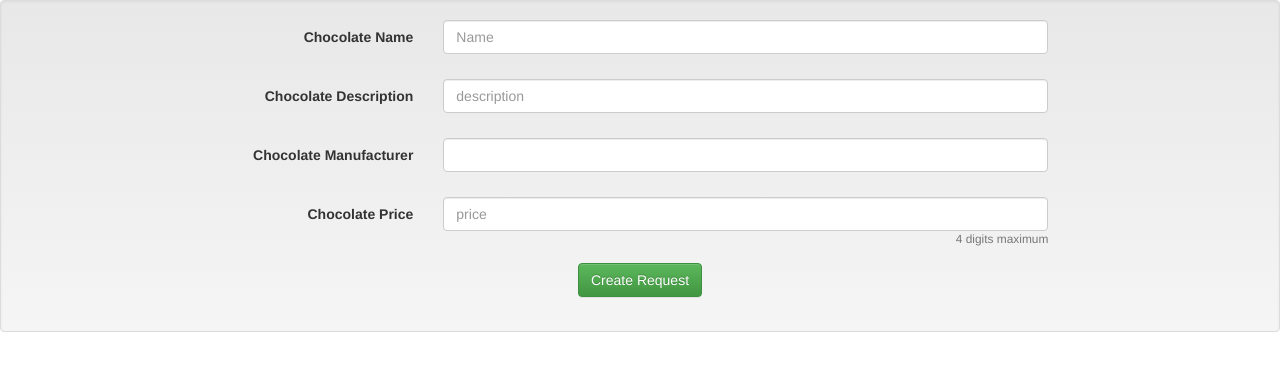
After one commit to sreejakailas/workshop, a Django app: page /register/chocolate/add/ in a window 1280 px wide. The commit adds this page. Shown: the top 371 px of the page. Run offline with Django 3.2, Linux system fonts and the light colour scheme; some libraries are stand-ins or nearby versions.

Commit message:
third commit

```diff
--- a/mysite/settings.py
+++ b/mysite/settings.py
@@ -127,5 +127,5 @@ MEDIA_URL = '/media/'
 STATIC_URL = '/static/'
 STATICFILES_DIRS = (MEDIA_ROOT,)
 STATIC_ROOT = os.path.join(BASE_DIR, "static")
-LOGIN_REDIRECT_URL = 'Home'
+LOGIN_REDIRECT_URL = 'home'
 AUTH_USER_MODEL = "register.User"
--- a/mysite/url.py
+++ b/mysite/url.py
@@ -28,5 +28,9 @@ urlpatterns = [
     url(r'^user/login/$',
         anonymous_required(auth_views.login),
         {'template_name': 'login.html'},
-        name='login')
+        name='login'),
+    url(r'^user/logout/$',
+        auth_views.logout,
+        {'template_name': 'logout.html'},
+        name='logout'),
 ]
--- a/register/forms.py
+++ b/register/forms.py
@@ -11,16 +11,16 @@ user_widgets = {
     'user_last_name': forms.TextInput(attrs={'placeholder':_('Last Name'),
                                              'required': True}),
     'email': forms.TextInput(attrs={'placeholder':_('Your Email address'),
-                                             'required': True}),
+                                    'required': True}),
     'username': forms.TextInput(attrs={'placeholder':_('Username'),
-                                             'required': True}),
+                                       'required': True}),
 }
 
 user_extra_widgets = {
     'user_github'    : forms.TextInput(attrs={'placeholder':_('Github profile'), 'required': False}),
     'user_linkedin'  : forms.TextInput(attrs={'placeholder':_('Linkedin profile'), 'required': False}),
     'user_bio'    :  forms.Textarea(attrs={'placeholder':_('Short bio about yourself'),
-                                            'rows':4, 'cols':15, 'required': False}),
+                                           'rows':4, 'cols':15, 'required': False}),
     'user_occupation'    : forms.TextInput(attrs={'placeholder':_('Your occupation'), 'required': False}),
     'user_nationality'    : forms.TextInput(attrs={'placeholder':_('Your Nationality'), 'required': False}),
 }
@@ -34,7 +34,7 @@ captcha_attrs = {'theme': 'clean', 'size': 'compact'}
 
 class UserRegistrationForm(ModelForm):
     repass = forms.CharField(widget=forms.PasswordInput(attrs={'placeholder':'Re Enter Password',
-                                                     'min_length':1, 'max_length':20}))
+                                                               'min_length':1, 'max_length':20}))
 
     class Meta:
         model = User
@@ -71,3 +71,21 @@ class UserRegistrationForm(ModelForm):
         user.set_password(self.cleaned_data["password"])
         if commit: user.save()
         return user
+chocolate_fields =['name','description','manufacturer','price']
+
+chocolate_widgets = {
+    'name': forms.TextInput(attrs={'placeholder':_('Name'), 'required': True}),
+
+    'description': forms.TextInput(attrs={'placeholder':_('description'),
+                                             'required': True}),
+    'maufacturer': forms.TextInput(attrs={'placeholder':_('manufacturer'),
+                                    'required': True}),
+    'price': forms.TextInput(attrs={'placeholder':_('price'),
+                                       'required': True}),
+}
+
+class ChocolateAddForm(ModelForm):
+    class Meta:
+        model = Chocolate
+        fields = chocolate_fields
+        widgets = chocolate_widgets
--- a/register/models.py
+++ b/register/models.py
@@ -94,3 +94,12 @@ class User(AbstractBaseUser):
 
     def __unicode__(self):
         return self.username
+
+class Chocolate(models.Model):
+    id = models.AutoField(primary_key=True)
+    name = models.CharField(_('Chocolate Name'), max_length=100, blank=True)
+    description = models.CharField(_('Chocolate Description'), max_length=1000, blank=True)
+    manufacturer = models.CharField(_('Chocolate Manufacturer'), max_length=100, blank=True)
+    price = models.IntegerField(_('Chocolate Price'),
+                                validators=[MaxValueValidator(1000), MinValueValidator(0)],
+                                help_text=_('4 digits maximum'), blank=True, null=True)
--- /dev/null
+++ b/register/templates/Add_chocolate.html
@@ -0,0 +1,63 @@
+{% load register_extras %}
+<html>
+
+<link rel="stylesheet" href="https://maxcdn.bootstrapcdn.com/bootstrap/3.3.6/css/bootstrap.min.css" integrity="sha384-1q8mTJOASx8j1Au+a5WDVnPi2lkFfwwEAa8hDDdjZlpLegxhjVME1fgjWPGmkzs7" crossorigin="anonymous">
+
+<!-- Optional theme -->
+<link rel="stylesheet" href="https://maxcdn.bootstrapcdn.com/bootstrap/3.3.6/css/bootstrap-theme.min.css" integrity="sha384-fLW2N01lMqjakBkx3l/M9EahuwpSfeNvV63J5ezn3uZzapT0u7EYsXMjQV+0En5r" crossorigin="anonymous">
+
+<!-- Latest compiled and minified JavaScript -->
+<script src="https://maxcdn.bootstrapcdn.com/bootstrap/3.3.6/js/bootstrap.min.js" integrity="sha384-0mSbJDEHialfmuBBQP6A4Qrprq5OVfW37PRR3j5ELqxss1yVqOtnepnHVP9aJ7xS" crossorigin="anonymous"></script>
+
+
+
+
+
+
+
+
+
+
+
+
+
+
+
+
+
+
+
+
+
+
+<form class="form-horizontal well" id="registerForm" method="POST"
+          					enctype="multipart/form-data" action="">
+          					<fieldset>
+          							{% csrf_token %} {% load tz %}
+          							{% for field in form.visible_fields %}
+          							<div id="div_{{ field.html_name }}"
+          									class="form-group{% if field.errors %} has-error{% endif%}">
+          									<label class="col-sm-4 control-label" for="{{ field.id_for_label }}">
+          											{{ field.label }}
+          									</label>
+          						<div class="col-md-6 cnt-inpt">
+          							{{ field|addcss:"form-control" }}
+          							<div class="text-muted pull-right">
+          													<small>{{ field.help_text }}</small>
+          											</div> <!-- form-group -->
+          											<span class="help-block">
+          													{% for error in field.errors %} {{error }} {% endfor %}
+          											</span> <!-- help-block -->
+          									</div> <!-- col-sm-4 -->
+          					</div>
+          					{% endfor %}
+          							{% for hidden in user_form.hidden_fields %} {{ hidden }} {% endfor %}
+
+          						<div class="form-group" style="text-align:center">
+          											 <a href="#tf-courses">
+														 <button type="submit" data-loading-text="Creating request..."
+																 class="btn btn-success solution_buttons">Create Request <i class="fa fa-angle-double-right"></i> </button></a>
+          							 </div> <!-- form-group -->
+          					 </fieldset>
+          				 </form>
+</html>
--- a/register/templates/page.html
+++ b/register/templates/page.html
@@ -5,7 +5,7 @@
 <body>
 <nav class="navbar navbar-default navbar-fixed-top">
   <div class="container">
-    Succesfuly Logged In
+    Succesfuly SignedUp
   </div>
 </nav>
 </body>
--- a/register/urls.py
+++ b/register/urls.py
@@ -9,5 +9,6 @@ urlpatterns = [
     url(r'^$', UserRegistrationView.as_view(), name='register_user'),
     url(r'^user/$', UserRegistrationView.as_view(), name='login'),
     url(r'^user/success/', TemplateView.as_view(template_name='page.html'),
-        name='page')
+        name='page'),
+    url(r'^chocolate/add/',AddChocolateView.as_view(), name='Add_chocolate')
 ]
--- a/register/views.py
+++ b/register/views.py
@@ -18,3 +18,12 @@ class UserRegistrationView(AnonymousRequiredMixin, FormView):
     def form_valid(self, form):
         form.save()
         return FormView.form_valid(self, form)
+
+class AddChocolateView(FormView):
+    template_name = "Add_chocolate.html"
+    form_class = ChocolateAddForm
+    success_url = 'register/chocolate/success/'
+
+    def form_valid(self, form):
+        form.save()
+        return FormView.form_valid(self, form)
```
Also changed, not shown: register/templates/index.html (+13 -1 lines), register/templates/login.html (+4 -20 lines), register/templates/logout.html (added, +11 -0 lines), db.sqlite3, register/migrations/0002_chocolate.py (added), 7 other files.
